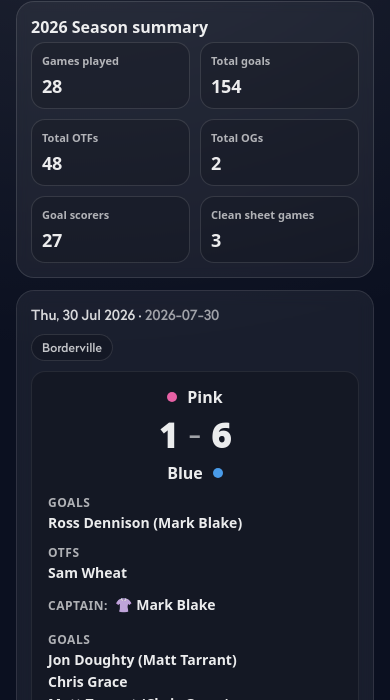
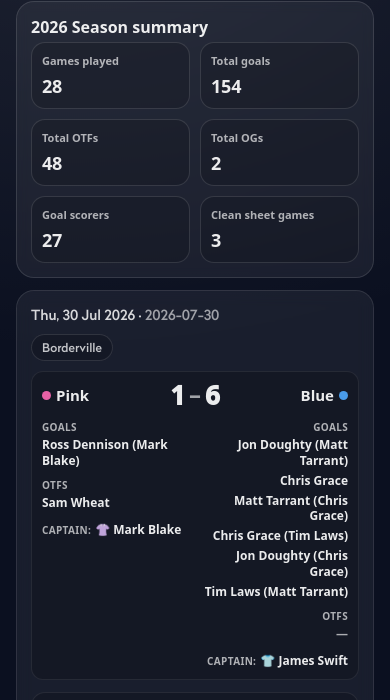
Before and after one commit to sharklaar/borderville-stats, a website: page results.html in a window 390 px wide. Shown: the part 125-825 px from the top of the page. Drawn offline with Linux system fonts and the light colour scheme; a web font is replaced by a local one.

Commit message:
styles for mobile

```diff
--- a/css/results.css
+++ b/css/results.css
@@ -18,9 +18,14 @@
   gap: 12px;
   padding: 14px 16px;
   border-radius: 14px;
-  background: rgba(0,0,0,0.18);
-  border: 1px solid rgba(255,255,255,0.08);
+  background: rgba(0, 0, 0, 0.18);
+  border: 1px solid rgba(255, 255, 255, 0.08);
 }
+
+/* =========================
+   Scoreline
+   Pink | score | Blue
+   ========================= */
 
 .inline-scoreline {
   display: grid;
@@ -49,12 +54,18 @@
   align-items: center;
   justify-content: center;
   gap: 10px;
+
   font-size: 38px;
   line-height: 1;
   font-weight: 950;
   letter-spacing: 0.5px;
   white-space: nowrap;
 }
+
+/* =========================
+   Team details
+   Pink column | Blue column
+   ========================= */
 
 .team-stats-grid {
   display: grid;
@@ -80,6 +91,7 @@
 .team-result-section {
   display: grid;
   gap: 5px;
+  min-width: 0;
 }
 
 .team-result-label {
@@ -94,6 +106,8 @@
 .team-result-lines {
   display: grid;
   gap: 4px;
+  min-width: 0;
+
   font-size: 14px;
   line-height: 1.28;
   font-weight: 750;
@@ -101,12 +115,15 @@
 
 .result-line {
   min-height: 18px;
+  overflow-wrap: anywhere;
 }
 
 .team-result-captain {
   display: flex;
   gap: 7px;
   align-items: baseline;
+  min-width: 0;
+
   font-size: 14px;
   line-height: 1.3;
   font-weight: 750;
@@ -115,6 +132,10 @@
 .team-result-blue .team-result-captain {
   justify-content: flex-end;
 }
+
+/* =========================
+   Match recap
+   ========================= */
 
 .match-recap {
   margin-top: 12px;
@@ -134,43 +155,201 @@
   padding: 14px;
 }
 
+/* =========================
+   Tablet
+   ========================= */
+
 @media (max-width: 700px) {
+  .match-result-grid {
+    gap: 14px;
+    padding: 12px;
+  }
+
+  /*
+    Keep the match heading as:
+
+    Pink     1–6     Blue
+  */
   .inline-scoreline {
+    grid-template-columns: minmax(0, 1fr) auto minmax(0, 1fr);
+    gap: 8px;
+    align-items: center;
+  }
+
+  .inline-team {
+    gap: 7px;
+    min-width: 0;
+  }
+
+  .inline-team-pink {
+    justify-content: flex-start;
+  }
+
+  .inline-team-blue {
+    justify-content: flex-end;
+  }
+
+  .inline-score {
+    order: initial;
+    gap: 6px;
+    font-size: 30px;
+  }
+
+  .inline-team-pink,
+  .inline-team-blue {
+    order: initial;
+  }
+
+  /*
+    Keep each team's information in its own column:
+
+    Pink details    Blue details
+  */
+  .team-stats-grid {
+    grid-template-columns: minmax(0, 1fr) minmax(0, 1fr);
+    gap: 14px;
+  }
+
+  .team-result {
+    gap: 12px;
+  }
+
+  .team-result-pink {
+    text-align: left;
+  }
+
+  .team-result-blue {
+    text-align: right;
+  }
+
+  .team-result-blue .team-result-captain {
+    justify-content: flex-end;
+  }
+
+  .team-result-label {
+    font-size: 11px;
+    letter-spacing: 0.45px;
+  }
+
+  .team-result-lines,
+  .team-result-captain {
+    font-size: 13px;
+    line-height: 1.3;
+  }
+
+  /*
+    Recap is unrelated to the two teams, so it can still
+    become one full-width column on smaller screens.
+  */
+  .recap-grid {
     grid-template-columns: 1fr;
+  }
+}
+
+/* =========================
+   Small phones
+   ========================= */
+
+@media (max-width: 480px) {
+  .match-result-grid {
+    padding: 10px;
+    border-radius: 12px;
+  }
+
+  .inline-scoreline {
+    gap: 5px;
+  }
+
+  .inline-team {
+    gap: 5px;
+  }
+
+  .inline-score {
+    gap: 4px;
+    font-size: 26px;
+    letter-spacing: 0;
+  }
+
+  /*
+    Team names may be supplied by another stylesheet,
+    so cover the likely elements without affecting desktop.
+  */
+  .inline-team,
+  .inline-team .team-name {
+    font-size: 15px;
+    line-height: 1.1;
+  }
+
+  .inline-team .team-pill {
+    width: 9px;
+    height: 9px;
+    flex: 0 0 9px;
+  }
+
+  .team-stats-grid {
     gap: 10px;
   }
 
-  .inline-team,
-  .inline-team-pink,
-  .inline-team-blue {
-    justify-content: center;
+  .team-result {
+    gap: 11px;
+  }
+
+  .team-result-section {
+    gap: 4px;
+  }
+
+  .team-result-label {
+    font-size: 10px;
+    letter-spacing: 0.35px;
+  }
+
+  .team-result-lines,
+  .team-result-captain {
+    font-size: 12px;
+    line-height: 1.32;
+  }
+
+  .team-result-captain {
+    gap: 4px;
+  }
+
+  .result-line {
+    min-height: 16px;
+  }
+}
+
+/* =========================
+   Very narrow phones
+   ========================= */
+
+@media (max-width: 360px) {
+  .match-result-grid {
+    padding: 9px 8px;
+  }
+
+  .inline-scoreline {
+    gap: 3px;
   }
 
   .inline-score {
-    font-size: 34px;
-    order: 2;
+    font-size: 23px;
   }
 
-  .inline-team-pink {
-    order: 1;
+  .inline-team,
+  .inline-team .team-name {
+    font-size: 13px;
   }
 
-  .inline-team-blue {
-    order: 3;
+  .team-stats-grid {
+    gap: 8px;
   }
 
-  .team-stats-grid,
-  .recap-grid {
-    grid-template-columns: 1fr;
+  .team-result-label {
+    font-size: 9px;
   }
 
-  .team-result,
-  .team-result-pink,
-  .team-result-blue {
-    text-align: left;
-  }
-
-  .team-result-blue .team-result-captain {
-    justify-content: flex-start;
+  .team-result-lines,
+  .team-result-captain {
+    font-size: 11px;
   }
 }
```
